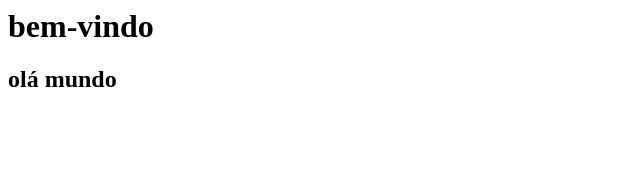
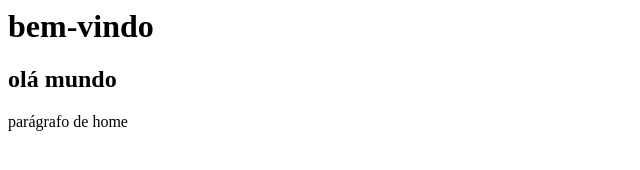
Before and after one commit to 55wagner/carros, a plain HTML site: page index.html in a window 1280 px wide. Shown: the whole page, without its empty margins (0-640 px from the left). Drawn offline with Linux system fonts and the light colour scheme.

Commit message:
criando novas funcionalidades na home

```diff
--- a/index.html
+++ b/index.html
@@ -1,2 +1,4 @@
 <h1>bem-vindo</h1>
 <h2>olá mundo</h2>
+
+<p>parágrafo de home</p>
```
Also changed, not shown: a.txt (added), nomes.txt.
